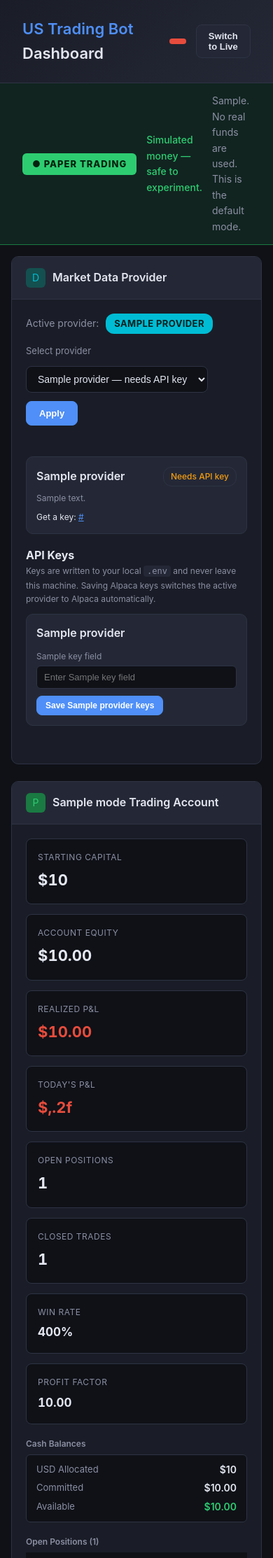
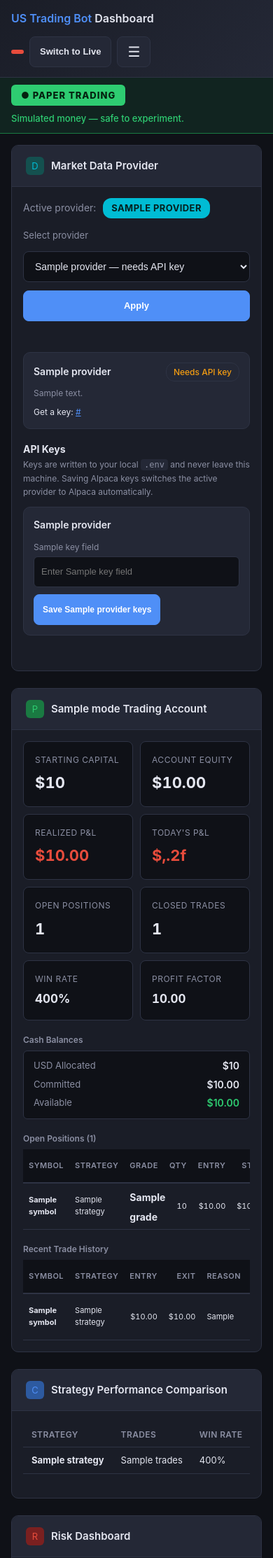
Before and after one commit to r2st/ustradingbot, a Python web app: template dashboard/templates/dashboard.html in a window 390 px wide. Shown: the top 2226 px of the page at 70% size. Run offline with Jinja, Linux system fonts and the light colour scheme; the template is opened without the code that fills it: most values are stand-ins (such as "Sample title", 1, 10 or a date in 2020).

Commit message:
Make the dashboard mobile-friendly / responsive
Template-only change (dashboard.html) adding a full responsive layout:

- Sticky header restructured into a wrapping row + an in-page section nav.
  On phones/tablets the nav collapses into a hamburger that toggles a
  full-width vertical menu (toggleNav/closeNav); on desktop it shows inline.
  Anchor links (Data/Account/Strategies/Risk/System/Help) scroll to sections
  with a scroll-margin-top offset so the sticky header never covers titles.
- All multi-column grids (stat cards, provider cards/keys, kv/strategy/rules,
  risk grid) collapse to a single column on small screens.
- Wide tables (strategy comparison + risk) wrapped in .table-wrap for
  horizontal scroll; risk-grid cells scroll too — the page body never
  overflows horizontally.
- Touch-friendly controls: full-width provider select/Apply, ≥44px tap targets
  for buttons, inputs, and the toggle; modal actions wrap and stretch.
- Compact mode banner on mobile (secondary detail hidden ≤480px) so it stays
  visible without dominating the viewport; readable font/spacing scaling.

Verified across mobile (375px), tablet (768px), and desktop (1200px) with the
browser preview: hamburger, anchor scrolling, table scroll, and the paper/live
confirmation dialog all work. +5 regression tests (394 total passing).

Co-Authored-By: Claude Opus 4.8 (1M context) <noreply@anthropic.com>

```diff
--- a/dashboard/templates/dashboard.html
+++ b/dashboard/templates/dashboard.html
@@ -33,9 +33,9 @@
     background: linear-gradient(135deg, var(--surface) 0%, var(--surface-2) 100%);
     border-bottom: 1px solid var(--border);
     padding: 24px 32px;
-    display: flex;
-    align-items: center;
-    justify-content: space-between;
+    /* Block layout: the .header-row handles its own flex, and .section-nav
+       stacks beneath it. */
+    display: block;
   }
   .header h1 { font-size: 22px; font-weight: 600; }
   .header h1 span { color: var(--accent); }
@@ -462,11 +462,76 @@
   .pill-us { border-color: var(--accent-dim); }
   .pill-ca { border-color: var(--green-dim); }
 
+  /* ── Responsive header + in-page navigation ─────────────────────────── */
+  .header { position: sticky; top: 0; z-index: 50; }
+  .header-row {
+    display: flex; align-items: center; justify-content: space-between;
+    gap: 12px; flex-wrap: wrap;
+  }
+  .header-controls { display: flex; align-items: center; gap: 10px; flex-wrap: wrap; }
+  .nav-toggle {
+    display: none;               /* shown only on mobile */
+    background: var(--surface-2); color: var(--text);
+    border: 1px solid var(--border); border-radius: 8px;
+    font-size: 20px; line-height: 1; padding: 8px 14px; cursor: pointer;
+  }
+  .section-nav { display: flex; gap: 6px; margin-top: 12px; flex-wrap: wrap; }
+  .section-nav a {
+    color: var(--text-muted); text-decoration: none; font-size: 13px;
+    font-weight: 600; padding: 6px 12px; border-radius: 8px;
+  }
+  .section-nav a:hover { background: var(--surface-2); color: var(--text); }
+  /* Offset anchor targets so the sticky header doesn't cover section titles. */
+  .section { scroll-margin-top: 96px; }
+
+  /* ── Horizontally scrollable tables on narrow screens ───────────────── */
+  .table-wrap { overflow-x: auto; -webkit-overflow-scrolling: touch; }
+  .table-wrap .data-table { min-width: 100%; }
+  .data-table th, .data-table td { white-space: nowrap; }
+  .risk-grid > div { min-width: 0; overflow-x: auto; }
+
   @media (max-width: 768px) {
+    body { font-size: 14px; }
+    .header { padding: 14px 16px; }
+    .header h1 { font-size: 18px; }
+    .nav-toggle { display: block; }
+    /* Collapse the section nav into a hamburger-triggered vertical menu. */
+    .section-nav { display: none; flex-direction: column; margin-top: 10px; }
+    .section-nav.open { display: flex; }
+    .section-nav a { padding: 12px; border: 1px solid var(--border); }
+    .mode-banner { padding: 10px 16px; gap: 8px; font-size: 13px; flex-wrap: wrap; }
     .container { padding: 16px; }
-    .kv-grid, .strategy-grid, .rules-grid { grid-template-columns: 1fr; }
+    .section-body { padding: 16px; }
+    .section-header h2 { font-size: 16px; }
+    /* Everything stacks to one column. */
+    .kv-grid, .strategy-grid, .rules-grid, .risk-grid,
+    .provider-cards, .provider-keys { grid-template-columns: 1fr; }
+    .stat-cards { grid-template-columns: repeat(auto-fill, minmax(150px, 1fr)); gap: 10px; }
+    .provider-select-row { flex-direction: column; align-items: stretch; }
+    .provider-select-row select, .provider-select-row .btn-primary { width: 100%; min-width: 0; }
+    /* Touch-friendly control sizing (≥44px tap targets). */
+    .mode-toggle-btn, .nav-toggle, .btn-primary, .btn-secondary, .btn-danger,
+    .provider-select-row select, .provider-key-field input, .modal input {
+      min-height: 44px;
+    }
+    .modal-actions { flex-wrap: wrap; }
+    .modal-actions .btn-secondary, .modal-actions .btn-danger { flex: 1 1 120px; }
+    .sb-label { width: 84px; }
+    .sb-value { width: 58px; }
     .score-table { font-size: 11px; }
     .score-table th, .score-table td { padding: 6px 8px; }
+  }
+
+  @media (max-width: 480px) {
+    .header h1 { font-size: 16px; }
+    .header .meta { font-size: 11px; }
+    .header-controls { gap: 8px; }
+    .mode-badge { font-size: 11px; padding: 3px 9px; }
+    /* Keep the banner compact — drop the long secondary detail line. */
+    .mode-banner .sub { display: none; }
+    .stat-cards { grid-template-columns: 1fr 1fr; }
+    .section-header h2 { font-size: 15px; }
+    .section-icon { width: 26px; height: 26px; line-height: 26px; font-size: 13px; }
   }
 </style>
 </head>
@@ -474,11 +539,12 @@
 
 <!-- ═══════════════════ HEADER ═══════════════════ -->
 <div class="header">
-  <div>
+  <div class="header-row">
+    <div class="brand">
       <h1><span>US Trading Bot</span> Dashboard</h1>
       <div class="meta">{{ status.timestamp }}</div>
     </div>
-  <div style="display:flex;align-items:center;gap:14px;">
+    <div class="header-controls">
       {% if "Paper" in status.mode %}
         <span class="mode-badge mode-paper" id="modeBadge">{{ status.mode }}</span>
       {% else %}
@@ -488,7 +554,18 @@
               onclick="openModeDialog()">
         {% if paper.is_live %}Switch to Paper{% else %}Switch to Live{% endif %}
       </button>
+      <button type="button" class="nav-toggle" id="navToggle" aria-label="Toggle menu"
+              aria-expanded="false" aria-controls="sectionNav" onclick="toggleNav()">☰</button>
     </div>
+  </div>
+  <nav class="section-nav" id="sectionNav">
+    <a href="#nav-provider" onclick="closeNav()">Data</a>
+    <a href="#nav-account" onclick="closeNav()">Account</a>
+    <a href="#nav-strategy" onclick="closeNav()">Strategies</a>
+    <a href="#nav-risk" onclick="closeNav()">Risk</a>
+    <a href="#nav-status" onclick="closeNav()">System</a>
+    <a href="#nav-help" onclick="closeNav()">Help</a>
+  </nav>
 </div>
 
 <!-- ═══════════════════ MODE-SWITCH DIALOG ═══════════════════ -->
@@ -528,7 +605,7 @@
 <div class="container">
 
 <!-- ═══════════════════ MARKET DATA PROVIDER ═══════════════════ -->
-<div class="section">
+<div class="section" id="nav-provider">
   <div class="section-header">
     <div class="section-icon icon-provider">D</div>
     <h2>Market Data Provider</h2>
@@ -603,7 +680,7 @@
 </div>
 
 <!-- ═══════════════════ PAPER TRADING ═══════════════════ -->
-<div class="section">
+<div class="section" id="nav-account">
   <div class="section-header">
     <div class="section-icon icon-paper">P</div>
     <h2>{{ paper.mode|capitalize }} Trading Account</h2>
@@ -744,13 +821,14 @@
 </div>
 
 <!-- ═══════════════════ STRATEGY PERFORMANCE COMPARISON ═══════════════════ -->
-<div class="section">
+<div class="section" id="nav-strategy">
   <div class="section-header">
     <div class="section-icon icon-strategy">C</div>
     <h2>Strategy Performance Comparison</h2>
   </div>
   <div class="section-body">
     {% if strategy_comparison %}
+    <div class="table-wrap">
     <table class="data-table">
       <thead>
         <tr>
@@ -775,6 +853,7 @@
         {% endfor %}
       </tbody>
     </table>
+    </div>
     <!-- Visual: total-P&L bar comparison -->
     <div class="strategy-bars" id="strategyBars"></div>
     <script>
@@ -806,7 +885,7 @@
 </div>
 
 <!-- ═══════════════════ RISK DASHBOARD ═══════════════════ -->
-<div class="section">
+<div class="section" id="nav-risk">
   <div class="section-header">
     <div class="section-icon icon-risk">R</div>
     <h2>Risk Dashboard</h2>
@@ -902,7 +981,7 @@
 </script>
 
 <!-- ═══════════════════ SYSTEM STATUS ═══════════════════ -->
-<div class="section">
+<div class="section" id="nav-status">
   <div class="section-header">
     <div class="section-icon icon-status">S</div>
     <h2>System Status &amp; Configuration</h2>
@@ -1072,7 +1151,7 @@
 </div>
 
 <!-- ═══════════════════ HELP: PAPER TRADING ═══════════════════ -->
-<div class="section">
+<div class="section" id="nav-help">
   <div class="section-header">
     <div class="section-icon icon-help">?</div>
     <h2>How to Use Paper Trading</h2>
@@ -1143,6 +1222,20 @@
 </div><!-- /container -->
 
 <script>
+  // ── Mobile in-page navigation (hamburger) ───────────────────────────
+  function toggleNav() {
+    var nav = document.getElementById("sectionNav");
+    var btn = document.getElementById("navToggle");
+    var open = nav.classList.toggle("open");
+    if (btn) btn.setAttribute("aria-expanded", open ? "true" : "false");
+  }
+  function closeNav() {
+    var nav = document.getElementById("sectionNav");
+    var btn = document.getElementById("navToggle");
+    if (nav) nav.classList.remove("open");
+    if (btn) btn.setAttribute("aria-expanded", "false");
+  }
+
   // Current mode is injected server-side ("LIVE" or "PAPER").
   var CURRENT_MODE = "{{ status.trading_mode }}";
 
```
Also changed, not shown: tests/test_dashboard_responsive.py (added, +59 -0 lines). Lines whose indentation alone changed are shown as unchanged.
